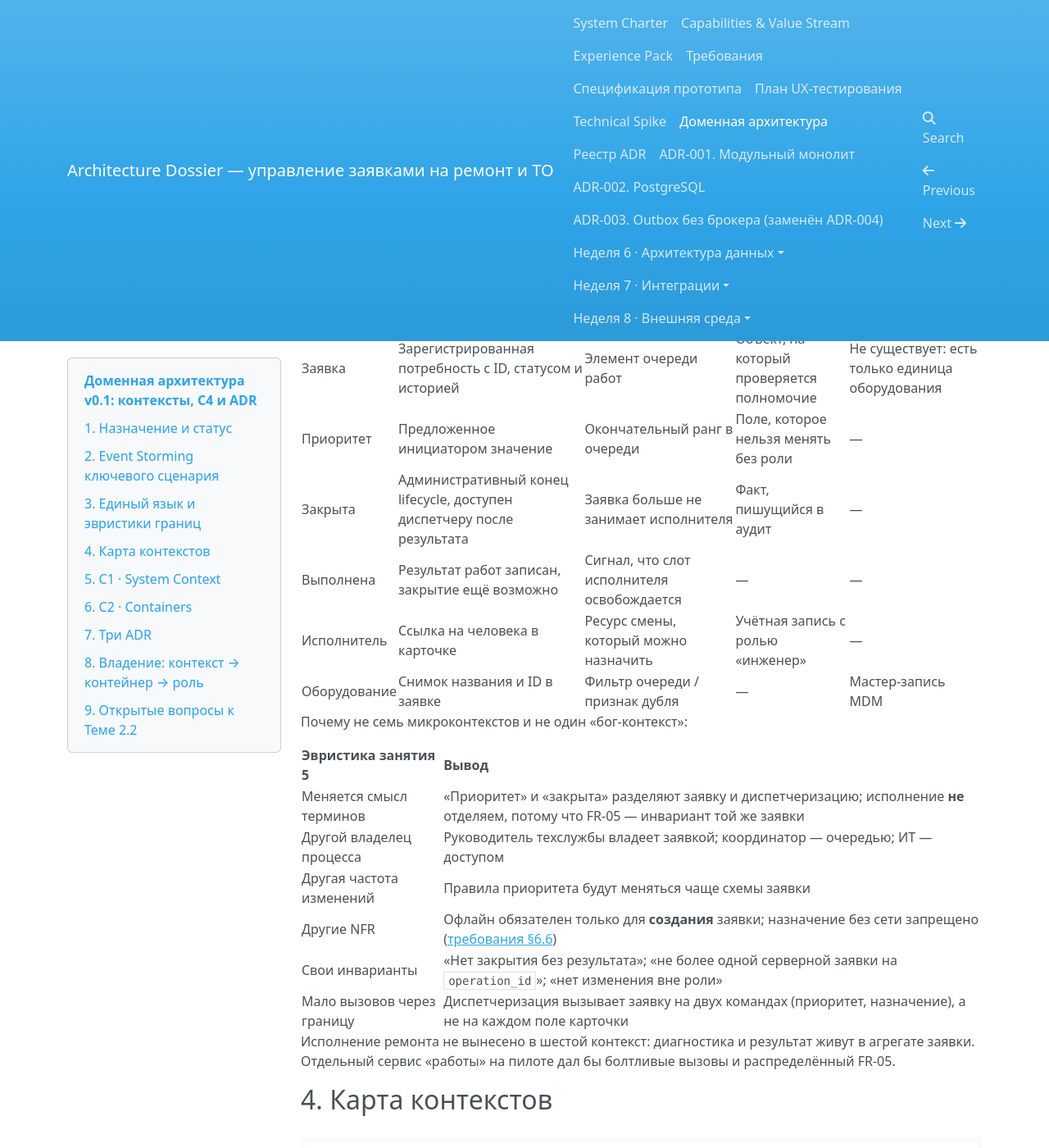
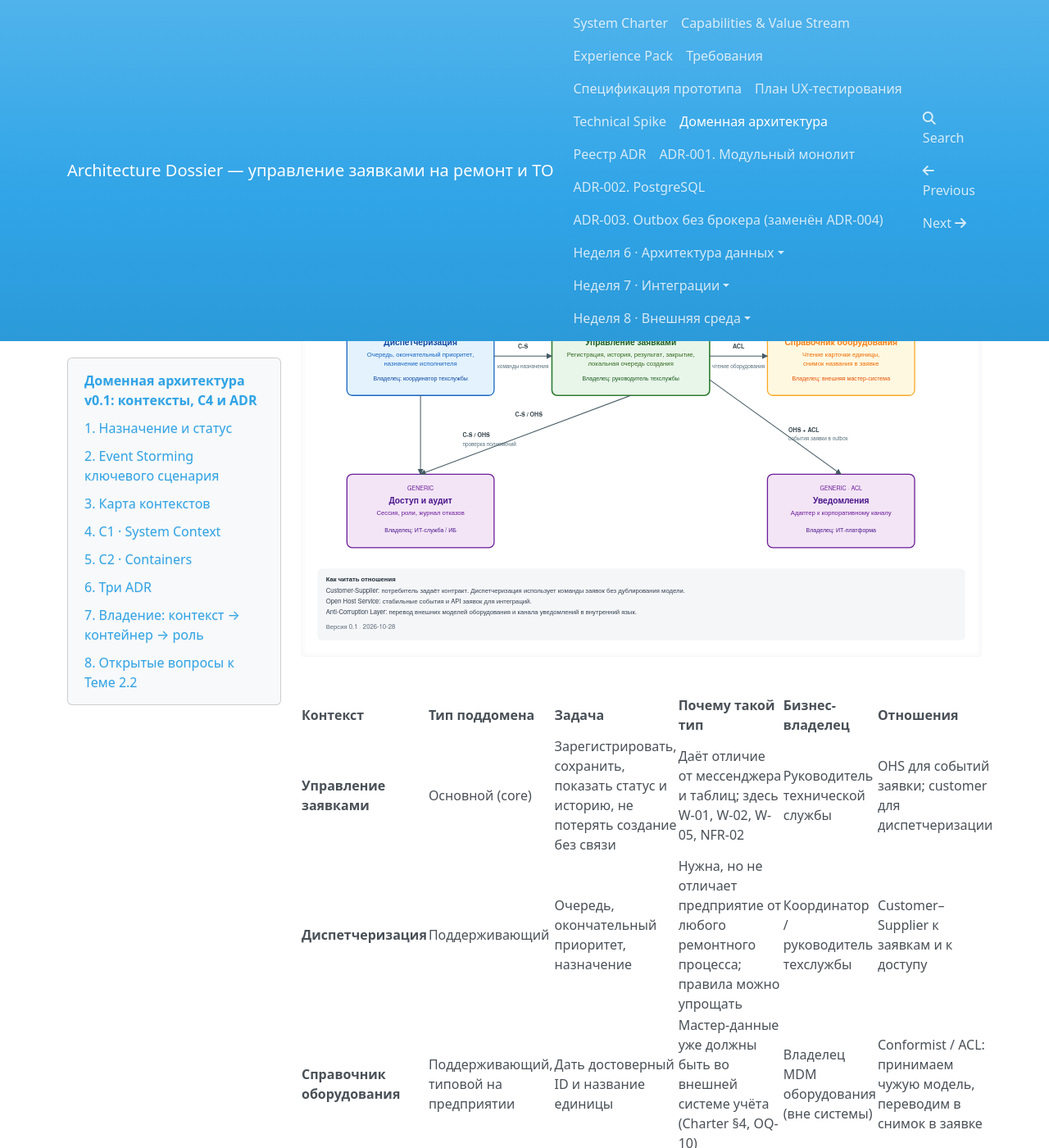
Before and after one commit to iits-course/industrial-it-project, an MkDocs documentation site: the page built from docs/05-domain-architecture.md, in a window 1280 px wide and 1400 px high, scrolled down 2126 px. Shown: the whole window at 82% size. Built offline with MkDocs 1.6.1, drawn with Linux system fonts in a browser that asks for light colours; nearby versions of some CDN libraries; some of the changed text lies outside the part shown.

Commit message:
Week 5 update
Renumber sections and update headings in the document.

```diff
--- a/docs/05-domain-architecture.md
+++ b/docs/05-domain-architecture.md
@@ -46,33 +46,7 @@
 
 Физический ремонт между «работы начаты» и «результат зафиксирован» остаётся вне системы, как в Charter.
 
-## 3. Единый язык и эвристики границ
-
-Граница контекста проходит там, где меняется смысл термина.
-
-| Термин | Управление заявками | Диспетчеризация | Доступ и аудит | Справочник оборудования |
-|---|---|---|---|---|
-| Заявка | Зарегистрированная потребность с ID, статусом и историей | Элемент очереди работ | Объект, на который проверяется полномочие | Не существует: есть только единица оборудования |
-| Приоритет | Предложенное инициатором значение | Окончательный ранг в очереди | Поле, которое нельзя менять без роли | — |
-| Закрыта | Административный конец lifecycle, доступен диспетчеру после результата | Заявка больше не занимает исполнителя | Факт, пишущийся в аудит | — |
-| Выполнена | Результат работ записан, закрытие ещё возможно | Сигнал, что слот исполнителя освобождается | — | — |
-| Исполнитель | Ссылка на человека в карточке | Ресурс смены, который можно назначить | Учётная запись с ролью «инженер» | — |
-| Оборудование | Снимок названия и ID в заявке | Фильтр очереди / признак дубля | — | Мастер-запись MDM |
-
-Почему не семь микроконтекстов и не один «бог-контекст»:
-
-| Эвристика занятия 5 | Вывод |
-|---|---|
-| Меняется смысл терминов | «Приоритет» и «закрыта» разделяют заявку и диспетчеризацию; исполнение **не** отделяем, потому что FR-05 — инвариант той же заявки |
-| Другой владелец процесса | Руководитель техслужбы владеет заявкой; координатор — очередью; ИТ — доступом |
-| Другая частота изменений | Правила приоритета будут меняться чаще схемы заявки |
-| Другие NFR | Офлайн обязателен только для **создания** заявки; назначение без сети запрещено ([требования §6.6](04-requirements.md)) |
-| Свои инварианты | «Нет закрытия без результата»; «не более одной серверной заявки на `operation_id`»; «нет изменения вне роли» |
-| Мало вызовов через границу | Диспетчеризация вызывает заявку на двух командах (приоритет, назначение), а не на каждом поле карточки |
-
-Исполнение ремонта не вынесено в шестой контекст: диагностика и результат живут в агрегате заявки. Отдельный сервис «работы» на пилоте дал бы болтливые вызовы и распределённый FR-05.
-
-## 4. Карта контекстов
+## 3. Карта контекстов
 
 ![Карта ограниченных контекстов](diagrams/context-map.svg)
 
@@ -88,7 +62,7 @@
 
 Make-or-buy следует из типа: core строим сами; диспетчеризацию — простой модуль, не отдельный продукт; SSO, MDM оборудования и канал уведомлений — готовые системы за адаптером.
 
-## 5. C1 · System Context
+## 4. C1 · System Context
 
 ![C1 System Context](diagrams/c4-context.svg)
 
@@ -109,7 +83,7 @@ Make-or-buy следует из типа: core строим сами; диспе
 
 Если внешний сервис уведомлений недоступен 15 с, заявка уже записана: на C1 это связь «передаёт события», а не условие существования заявки. Изоляция сбоя видна на C2.
 
-## 6. C2 · Containers
+## 5. C2 · Containers
 
 ![C2 Container](diagrams/c4-container.svg)
 
@@ -179,7 +153,7 @@ NFR-02 (≥ 4 ч автономного **создания** — гипотез
 
 Обратный манёвр Конвея: целевая структура — модули по контекстам внутри одного релиза, а не команды «фронтенд / бэкенд / DBA». АРМ не выделен в отдельную продуктовую команду, потому что офлайн-очередь принадлежит языку заявки, а не «слою UI».
 
-## 9. Открытые вопросы к Теме 2.2
+## 8. Открытые вопросы к Теме 2.2
 
 1. Кто мастер данных оборудования, участков и сотрудников (OQ-10) и какой SLA у их API?
 2. Снимок названия оборудования в заявке — копия на момент регистрации или живая ссылка?
```
Also changed, not shown: other parts of docs/05-domain-architecture.md (+2 -2 lines).
